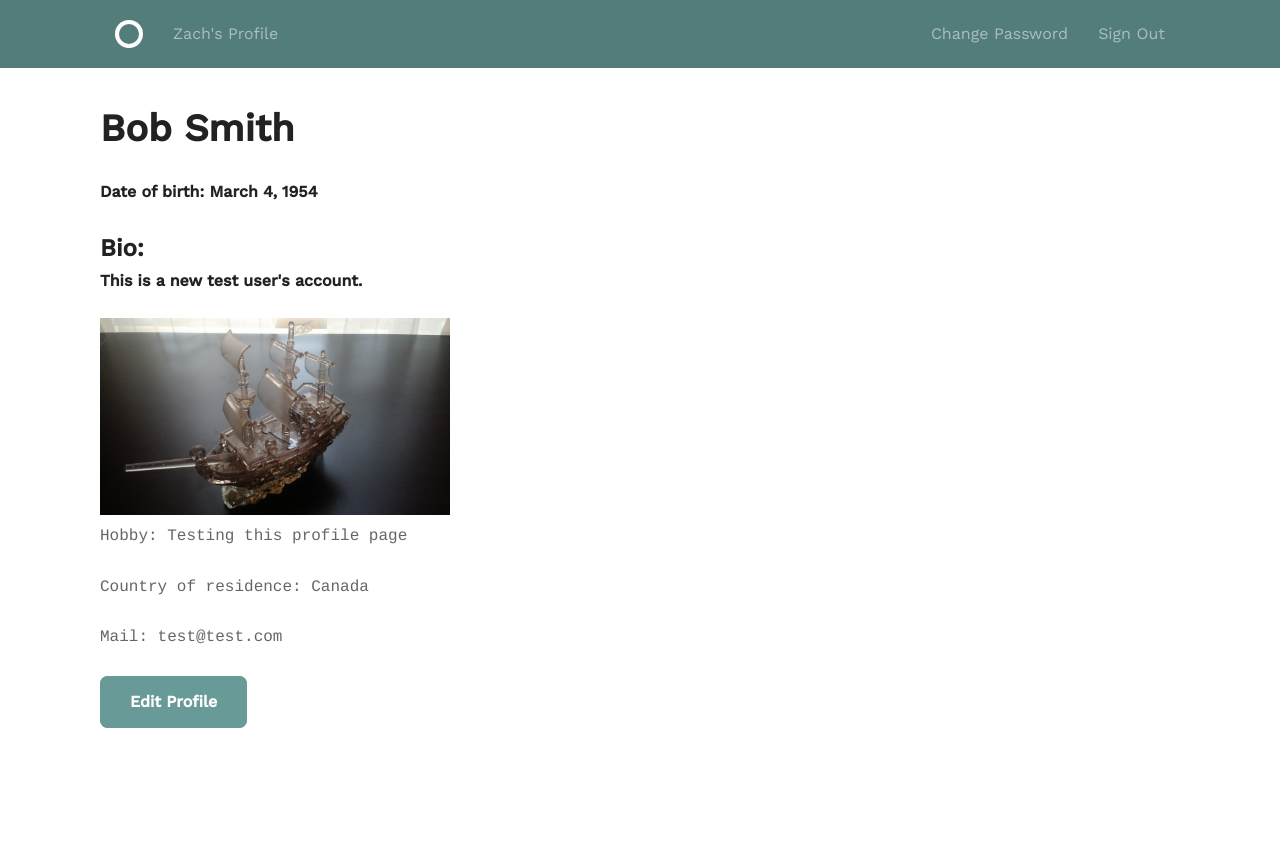
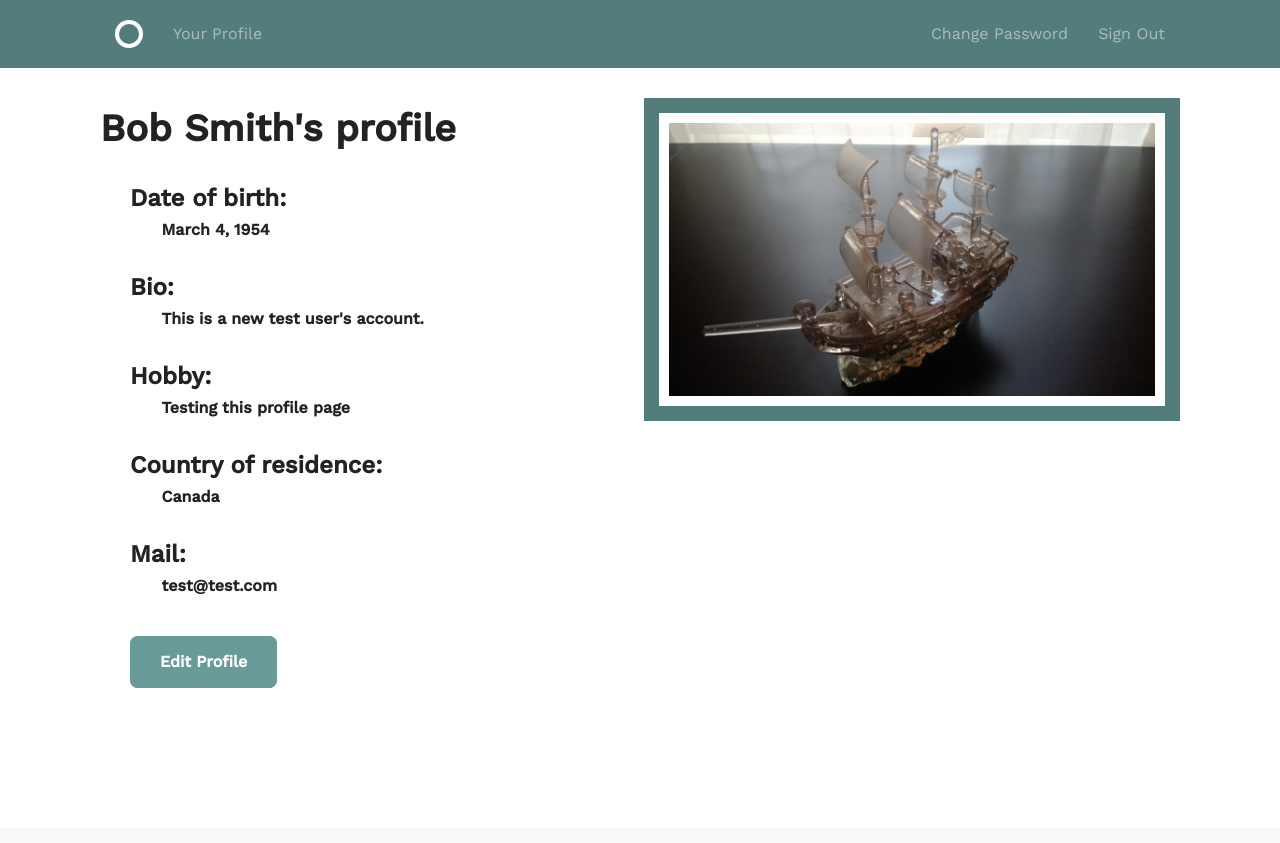
Before and after one commit to Zachary-Jackson/User-Profile-with-Django, a Django app: page /accounts/profile/ in a window 1280 px wide. After the commit the page ends 688 px from the top, so only its background shows below. Run offline with Django 3.2, Linux system fonts and the light colour scheme; a user stored in the database is signed in; data comes from the database, SQL or seed files in the repository; both versions use the stored data as it was after the commit.

Commit message:
User Profile V 1.0
The site is fully up and operational. The user can sign up, create and edit their profile. Some css has been added to make the profile view page look better and responds to screen size.

```diff
--- a/accounts/templates/accounts/change_password.html
+++ b/accounts/templates/accounts/change_password.html
@@ -1,6 +1,6 @@
 {% extends "layout.html" %}
 
-{% block title %}Sign In | {{ super }}{% endblock %}
+{% block title %}Change Password{% endblock %}
 
 {% block body %}
 <form method="POST" action="{% url 'accounts:change_password' %}">
--- a/accounts/templates/accounts/profile_view.html
+++ b/accounts/templates/accounts/profile_view.html
@@ -3,18 +3,44 @@
 {% block title %}{{ user.profile.last_name }}'s account'{% endblock %}
 
 {% block body %}
-  <ol>
-    <h1>{{ user.profile.first_name }} {{user.profile.last_name }}<h1>
-    <p>Date of birth: {{ user.profile.date_of_birth }}</p>
+
+{% if user.profile.avatar.url %}
+  <img class="smaller-image" src= {{ user.profile.avatar.url }}>
+{% endif %}
+
+{% if not user.profile.first_name %}
+  <h1>First and last name</h1>
+{% endif %}
+<h1>{{ user.profile.first_name }} {{user.profile.last_name }}'s profile<h1>
+
+  <ol class="profile">
+    {% if user.profile.date_of_birth %}
+      <h2>Date of birth:
+        <p class="text-indent">{{ user.profile.date_of_birth }}</p>
+      </h2>
+    {% endif %}
     <h2>Bio:
-      <p>{{ user.profile.bio }}</p>
+      <p class="text-indent">{{ user.profile.bio }}</p>
+      {% if not user.profile.bio %}
+        <p>This is where your bio would go. More fields will appear as you add
+        them.</p>
+      {% endif %}
     </h2>
-    {% if user.profile.avatar.url %}
-      <img class="smaller-image" src= {{ user.profile.avatar.url }}>
+    {% if user.profile.hobby %}
+      <h2>Hobby:
+        <p class="text-indent">{{ user.profile.hobby }}</p>
+      </h2>
     {% endif %}
-    <p>Hobby: {{ user.profile.hobby }}</p>
-    <p>Country of residence: {{ user.profile.country }}</p>
-    <p>Mail: {{ user.profile.email }}</p>
+    {% if user.profile.country %}
+      <h2>Country of residence:
+        <p class="text-indent">{{ user.profile.country }}</p>
+      </h2>
+    {% endif %}
+    {% if user.profile.email %}
+      <h2>Mail:
+        <p class="text-indent">{{ user.profile.email }}</p>
+      </h2>
+    {% endif %}
+    <a href="{% url 'accounts:profile_edit' %}"><input type="submit" class="button-primary" value="Edit Profile"></a>
   </ol>
-  <a href="{% url 'accounts:profile_edit' %}"><input type="submit" class="button-primary" value="Edit Profile"></a>
 {% endblock %}
--- a/accounts/urls.py
+++ b/accounts/urls.py
@@ -1,4 +1,3 @@
-from django.contrib.auth.views import password_change
 from django.conf.urls import url
 
 from . import views
--- a/assets/css/global.css
+++ b/assets/css/global.css
@@ -2107,6 +2107,19 @@ input[type="email"].circle--input--h6, input[type="number"].circle--input--h6, i
 }
 
 .smaller-image {
-  width: 35rem;
+  max-width: 45%;
   height: auto;
-}
+  border: 1.5rem solid #537d7b;
+  float: right;
+  margin: auto;
+  padding: 1rem;
+}
+
+.profile {
+  text-align: left;
+  margin-left: 3rem;
+}
+
+.text-indent {
+  text-indent: 3%
+}
--- a/templates/layout.html
+++ b/templates/layout.html
@@ -6,7 +6,7 @@
     <!-- Basic Page Needs
     –––––––––––––––––––––––––––––––––––––––––––––––––– -->
     <meta charset="utf-8">
-    <title>{% block title %}Circle{% endblock %}</title>
+    <title>{% block title %}User Profile{% endblock %}</title>
 
     <!-- Mobile Specific Metas
     –––––––––––––––––––––––––––––––––––––––––––––––––– -->
@@ -46,7 +46,7 @@
                 <nav>
                     <ul class="circle--inline">
                       {% if user.is_authenticated %}
-                        <li><a href="{% url 'accounts:profile' %}">{{ user|title }}'s Profile</a></li>
+                        <li><a href="{% url 'accounts:profile' %}">Your Profile</a></li>
                       {% endif %}
                     </ul>
                 </nav>
```
Also changed, not shown: accounts/views.py (+4 -3 lines), templates/home.html (+3 -5 lines), accounts/media/images/IMG_20171216_150255702_o86TIOd.jpg (added), db.sqlite3.
